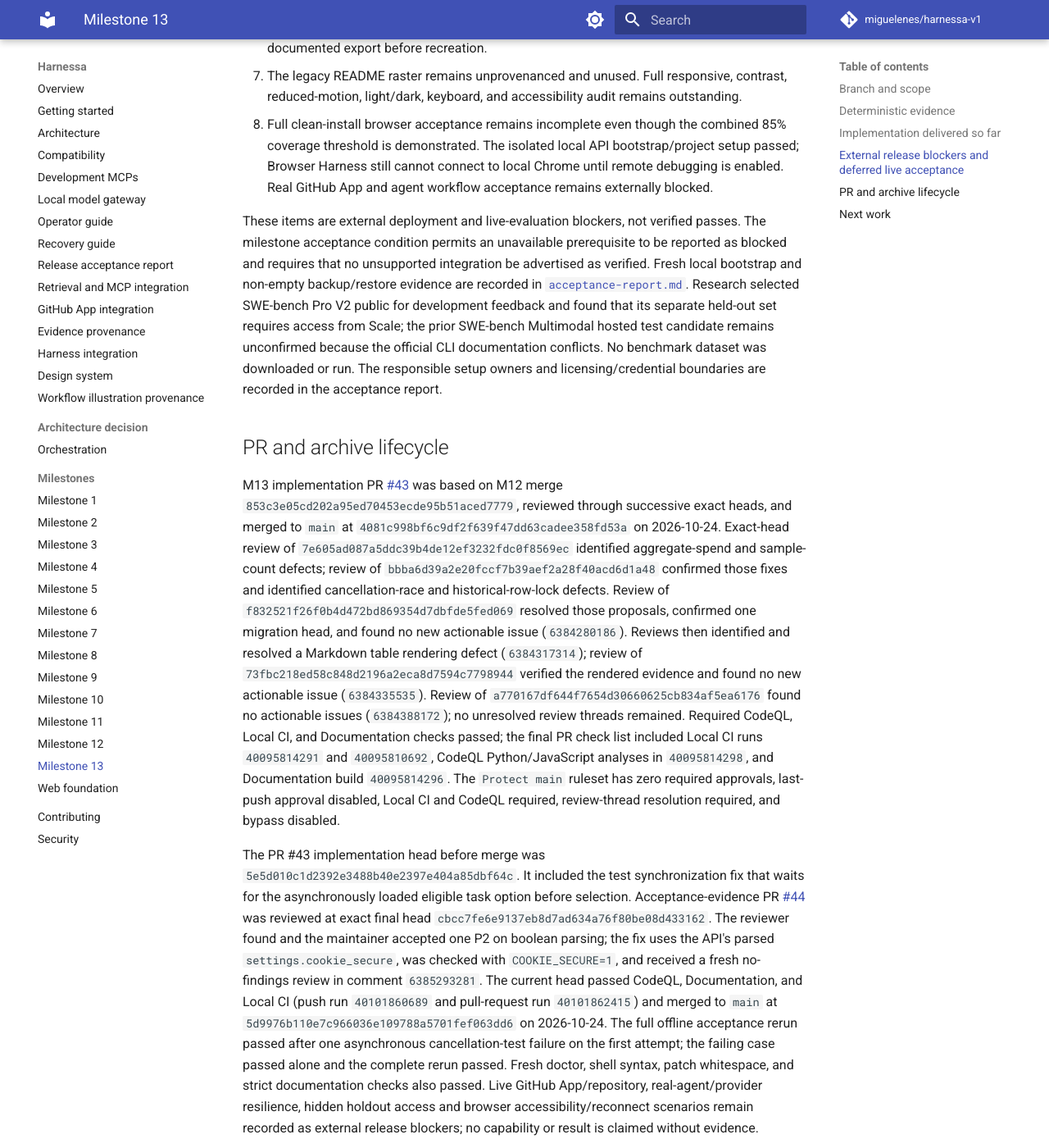
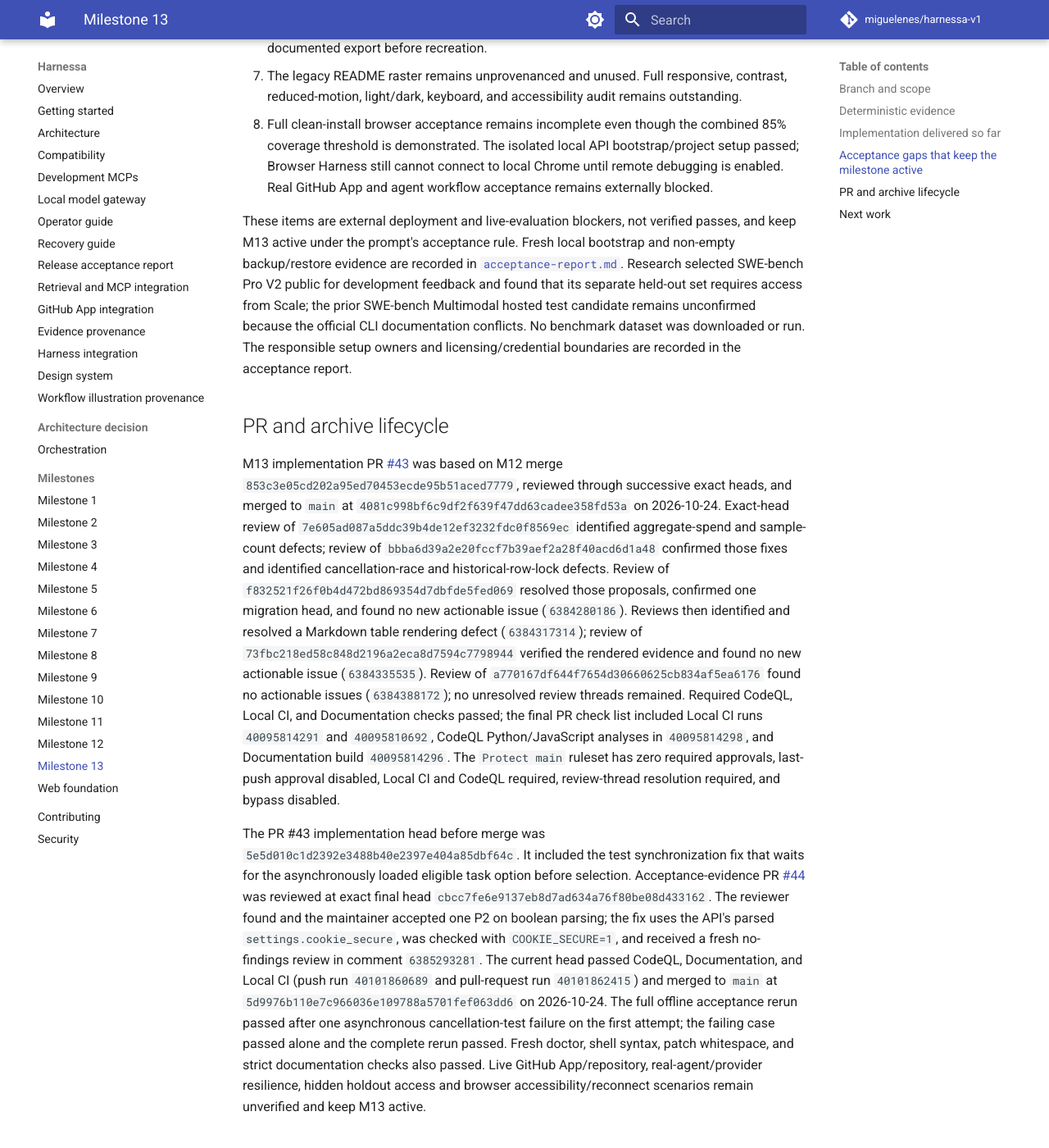
Before and after one commit to miguelenes/harnessa-v1, an MkDocs documentation site: the page built from docs/milestones/13.md, in a window 1280 px wide and 1400 px high, scrolled down 5298 px. Shown: the whole window at 82% size. Built offline with MkDocs 1.6.1 and Material for MkDocs 9.7.7, drawn with Linux system fonts in a browser that asks for light colours; comment, search, counter and statistics services are not loaded; some of the changed text lies outside the part shown.

Commit message:
docs: keep M13 active for blocked acceptance

```diff
--- a/docs/milestones/13.md
+++ b/docs/milestones/13.md
@@ -1,6 +1,6 @@
 # Milestone 13 — Complete control plane and self-hosted release
 
-**Status: complete for implementation and deterministic offline acceptance; external live release blockers remain.** The required unverified integrations and live scenarios are explicitly listed with their owners and evidence needs. No unavailable integration, benchmark result, or production deployment is claimed as passed.
+**Status: active.** Implementation and deterministic offline acceptance are complete, but required live release scenarios remain unverified. The external blockers are explicitly listed with their owners and evidence needs. No unavailable integration, benchmark result, or production deployment is claimed as passed.
 
 **Authorized external spend ceiling:** €20 total across the remaining milestones, including provider, evaluator, and judge calls. M13's two already-recorded one-token calls total $0.0000228. At the latest available ECB reference rate (23 October 2026: €1 = $1.1193), that is approximately €0.00002037, leaving approximately €19.99997963. The exchange rate is a dated accounting conversion, not a provider-side control. No further credentialed calls are authorized until the exposed provider credentials are rotated and the per-project/provider controls are checked against the remaining ceiling. [ECB rate](https://www.ecb.europa.eu/stats/policy_and_exchange_rates/euro_reference_exchange_rates/html/index.en.html).
 
@@ -52,7 +52,7 @@
 - Operator, recovery, and acceptance guides document bootstrap, readiness, backup/restore, secrets, and current boundaries.
 - Restore now checks the artifact volume before restoring the database, avoiding a database-only partial restore when the target volume is occupied.
 
-## External release blockers and deferred live acceptance
+## Acceptance gaps that keep the milestone active
 
 1. Harness² provides matched baseline/candidate/composed rollouts, cancellation, stale-lease recovery, and independent holdout grading when configured. The M13 follow-up adds immutable grouped manifests over at most 20 READY probe tasks, a conservative full-context cost dry run checked against remaining probe project/task/run ceilings, an aggregate evaluation ceiling enforced at every model reservation and settlement, idempotent child experiment creation, grouped cancellation, and resume only when every failed child's frozen task/spec/policy still matches. WorkBuddy-Bench remains blocked by the published EU-use restriction. JobBench and Harvey LAB remain unavailable pending dedicated isolated runner, dataset and judge setup; no vendor evaluation result is fabricated.
 2. Setup & health now persists a per-project `deployment-default`, `acp-opencode`, or `disabled` execution adapter selection; scheduler dispatch honors disabled/unavailable selections. The project budget contract and ledger counters now separate interactive/primary and probe project/task/run cost and token ceilings while preserving prior shared usage conservatively in each pool. Existing live route checks remain recorded above. A real authorized GitHub App installation/repository, primary/probe contention acceptance, and live real-agent workflow have not been exercised.
@@ -63,13 +63,13 @@
 7. The legacy README raster remains unprovenanced and unused. Full responsive, contrast, reduced-motion, light/dark, keyboard, and accessibility audit remains outstanding.
 8. Full clean-install browser acceptance remains incomplete even though the combined 85% coverage threshold is demonstrated. The isolated local API bootstrap/project setup passed; Browser Harness still cannot connect to local Chrome until remote debugging is enabled. Real GitHub App and agent workflow acceptance remains externally blocked.
 
-These items are external deployment and live-evaluation blockers, not verified passes. The milestone acceptance condition permits an unavailable prerequisite to be reported as blocked and requires that no unsupported integration be advertised as verified. Fresh local bootstrap and non-empty backup/restore evidence are recorded in [`acceptance-report.md`](../acceptance-report.md). Research selected SWE-bench Pro V2 public for development feedback and found that its separate held-out set requires access from Scale; the prior SWE-bench Multimodal hosted test candidate remains unconfirmed because the official CLI documentation conflicts. No benchmark dataset was downloaded or run. The responsible setup owners and licensing/credential boundaries are recorded in the acceptance report.
+These items are external deployment and live-evaluation blockers, not verified passes, and keep M13 active under the prompt's acceptance rule. Fresh local bootstrap and non-empty backup/restore evidence are recorded in [`acceptance-report.md`](../acceptance-report.md). Research selected SWE-bench Pro V2 public for development feedback and found that its separate held-out set requires access from Scale; the prior SWE-bench Multimodal hosted test candidate remains unconfirmed because the official CLI documentation conflicts. No benchmark dataset was downloaded or run. The responsible setup owners and licensing/credential boundaries are recorded in the acceptance report.
 
 ## PR and archive lifecycle
 
 M13 implementation PR [#43](https://github.com/miguelenes/harnessa-v1/pull/43) was based on M12 merge `853c3e05cd202a95ed70453ecde95b51aced7779`, reviewed through successive exact heads, and merged to `main` at `4081c998bf6c9df2f639f47dd63cadee358fd53a` on 2026-10-24. Exact-head review of `7e605ad087a5ddc39b4de12ef3232fdc0f8569ec` identified aggregate-spend and sample-count defects; review of `bbba6d39a2e20fccf7b39aef2a28f40acd6d1a48` confirmed those fixes and identified cancellation-race and historical-row-lock defects. Review of `f832521f26f0b4d472bd869354d7dbfde5fed069` resolved those proposals, confirmed one migration head, and found no new actionable issue (`6384280186`). Reviews then identified and resolved a Markdown table rendering defect (`6384317314`); review of `73fbc218ed58c848d2196a2eca8d7594c7798944` verified the rendered evidence and found no new actionable issue (`6384335535`). Review of `a770167df644f7654d30660625cb834af5ea6176` found no actionable issues (`6384388172`); no unresolved review threads remained. Required CodeQL, Local CI, and Documentation checks passed; the final PR check list included Local CI runs `40095814291` and `40095810692`, CodeQL Python/JavaScript analyses in `40095814298`, and Documentation build `40095814296`. The `Protect main` ruleset has zero required approvals, last-push approval disabled, Local CI and CodeQL required, review-thread resolution required, and bypass disabled.
 
-The PR #43 implementation head before merge was `5e5d010c1d2392e3488b40e2397e404a85dbf64c`. It included the test synchronization fix that waits for the asynchronously loaded eligible task option before selection. Acceptance-evidence PR [#44](https://github.com/miguelenes/harnessa-v1/pull/44) was reviewed at exact final head `cbcc7fe6e9137eb8d7ad634a76f80be08d433162`. The reviewer found and the maintainer accepted one P2 on boolean parsing; the fix uses the API's parsed `settings.cookie_secure`, was checked with `COOKIE_SECURE=1`, and received a fresh no-findings review in comment `6385293281`. The current head passed CodeQL, Documentation, and Local CI (push run `40101860689` and pull-request run `40101862415`) and merged to `main` at `5d9976b110e7c966036e109788a5701fef063dd6` on 2026-10-24. The full offline acceptance rerun passed after one asynchronous cancellation-test failure on the first attempt; the failing case passed alone and the complete rerun passed. Fresh doctor, shell syntax, patch whitespace, and strict documentation checks also passed. Live GitHub App/repository, real-agent/provider resilience, hidden holdout access and browser accessibility/reconnect scenarios remain recorded as external release blockers; no capability or result is claimed without evidence.
+The PR #43 implementation head before merge was `5e5d010c1d2392e3488b40e2397e404a85dbf64c`. It included the test synchronization fix that waits for the asynchronously loaded eligible task option before selection. Acceptance-evidence PR [#44](https://github.com/miguelenes/harnessa-v1/pull/44) was reviewed at exact final head `cbcc7fe6e9137eb8d7ad634a76f80be08d433162`. The reviewer found and the maintainer accepted one P2 on boolean parsing; the fix uses the API's parsed `settings.cookie_secure`, was checked with `COOKIE_SECURE=1`, and received a fresh no-findings review in comment `6385293281`. The current head passed CodeQL, Documentation, and Local CI (push run `40101860689` and pull-request run `40101862415`) and merged to `main` at `5d9976b110e7c966036e109788a5701fef063dd6` on 2026-10-24. The full offline acceptance rerun passed after one asynchronous cancellation-test failure on the first attempt; the failing case passed alone and the complete rerun passed. Fresh doctor, shell syntax, patch whitespace, and strict documentation checks also passed. Live GitHub App/repository, real-agent/provider resilience, hidden holdout access and browser accessibility/reconnect scenarios remain unverified and keep M13 active.
 
 ## Next work
 
```
Also changed, not shown: docs/acceptance-report.md (+1 -1 lines), planning/README.md (+1 -1 lines), planning/prompts/13-release.md (renamed from planning/archive/completed/13-release.md).
